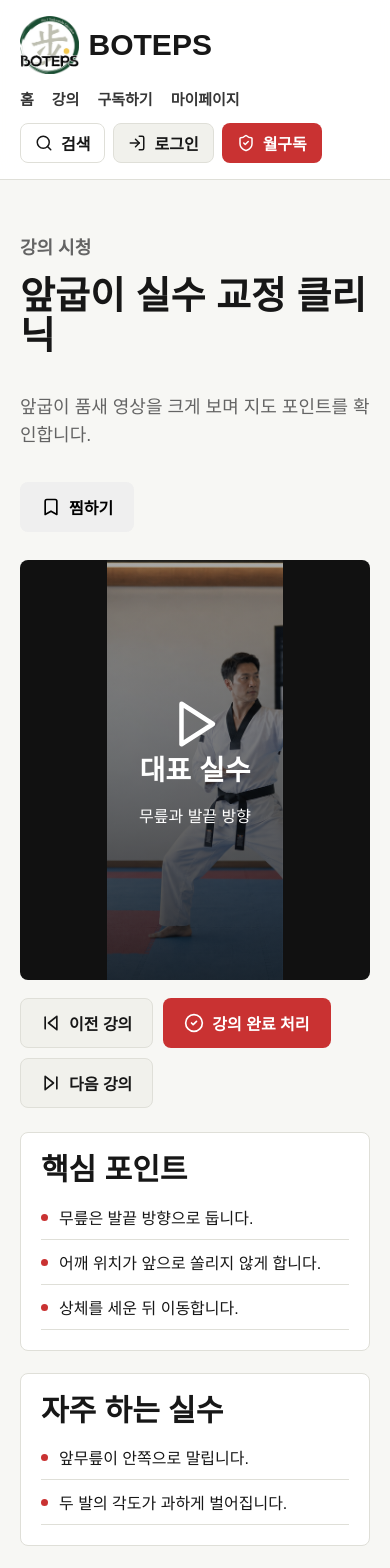
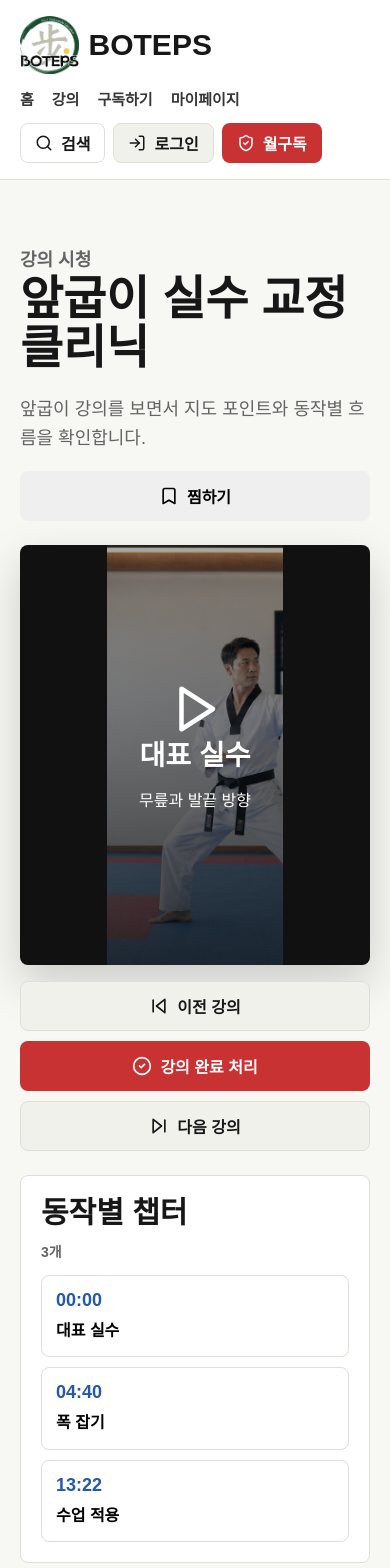
Before and after one commit to boteps4120-alt/botepswep, a Next.js app: page /watch/front-stance-correction in a window 390 px wide. Shown: the top 1568 px of the page. Built offline with nearby package versions, Linux system fonts and the light colour scheme; no server answers; the database is empty.

Commit message:
Polish course detail and watch pages

```diff
--- a/app/globals.css
+++ b/app/globals.css
@@ -610,6 +610,10 @@ h3 {
   max-width: 1360px;
 }
 
+.course-detail-shell {
+  max-width: 1240px;
+}
+
 .page-title {
   display: grid;
   gap: 14px;
@@ -715,6 +719,179 @@ h3 {
   display: grid;
   gap: 28px;
   grid-template-columns: minmax(0, 1.15fr) 380px;
+}
+
+.detail-hero {
+  align-items: stretch;
+  display: grid;
+  gap: 28px;
+  grid-template-columns: minmax(0, 0.92fr) minmax(420px, 1.08fr);
+  margin-bottom: 28px;
+}
+
+.detail-hero-copy {
+  align-content: center;
+  display: grid;
+  gap: 18px;
+}
+
+.detail-hero-copy h1 {
+  font-size: clamp(42px, 6vw, 72px);
+  line-height: 1.02;
+}
+
+.detail-hero-copy p {
+  color: var(--muted);
+  font-size: 18px;
+  line-height: 1.7;
+  margin: 0;
+}
+
+.detail-hero-media {
+  aspect-ratio: 16 / 9;
+  border: 1px solid var(--line);
+  border-radius: 8px;
+  box-shadow: 0 18px 42px rgba(20, 25, 35, 0.12);
+  overflow: hidden;
+  position: relative;
+}
+
+.detail-hero-media::after {
+  background: linear-gradient(180deg, transparent 50%, rgba(0, 0, 0, 0.62));
+  content: "";
+  inset: 0;
+  position: absolute;
+}
+
+.detail-hero-media span {
+  background: rgba(255, 255, 255, 0.94);
+  border-radius: 8px;
+  bottom: 16px;
+  font-weight: 900;
+  left: 16px;
+  padding: 8px 12px;
+  position: absolute;
+  z-index: 2;
+}
+
+.detail-chip-row {
+  display: flex;
+  flex-wrap: wrap;
+  gap: 8px;
+}
+
+.detail-chip-row span {
+  align-items: center;
+  background: var(--surface);
+  border: 1px solid var(--line);
+  border-radius: 999px;
+  color: var(--ink);
+  display: inline-flex;
+  font-size: 14px;
+  font-weight: 900;
+  gap: 6px;
+  min-height: 38px;
+  padding: 0 12px;
+}
+
+.detail-content-grid {
+  display: grid;
+  gap: 18px;
+  grid-template-columns: repeat(2, minmax(0, 1fr));
+  margin-top: 28px;
+}
+
+.panel-heading-row {
+  align-items: center;
+  display: flex;
+  gap: 12px;
+  justify-content: space-between;
+  margin-bottom: 14px;
+}
+
+.panel-heading-row h2 {
+  font-size: clamp(30px, 4vw, 44px);
+}
+
+.panel-heading-row span {
+  color: var(--muted);
+  font-size: 14px;
+  font-weight: 900;
+}
+
+.lesson-list {
+  display: grid;
+  gap: 8px;
+  list-style: none;
+  margin: 0;
+  padding: 0;
+}
+
+.lesson-list li {
+  align-items: center;
+  background: #f8f8f4;
+  border: 1px solid var(--line);
+  border-radius: 8px;
+  display: grid;
+  gap: 12px;
+  grid-template-columns: 58px 1fr;
+  min-height: 54px;
+  padding: 11px 13px;
+}
+
+.lesson-list strong {
+  color: var(--red);
+  font-weight: 900;
+}
+
+.lesson-list span {
+  font-weight: 800;
+  line-height: 1.45;
+}
+
+.detail-learning-panel {
+  align-items: start;
+  display: grid;
+  gap: 18px;
+  grid-template-columns: minmax(0, 0.9fr) minmax(0, 1.1fr);
+  margin-top: 18px;
+}
+
+.detail-learning-panel p {
+  color: var(--muted);
+  line-height: 1.7;
+  margin: 8px 0 0;
+}
+
+.detail-check-list {
+  display: grid;
+  gap: 8px;
+  list-style: none;
+  margin: 0;
+  padding: 0;
+}
+
+.detail-check-list li {
+  align-items: center;
+  background: #f8f8f4;
+  border: 1px solid var(--line);
+  border-radius: 8px;
+  display: flex;
+  gap: 10px;
+  font-weight: 900;
+  min-height: 48px;
+  padding: 10px 12px;
+}
+
+.detail-check-list svg {
+  color: var(--teal);
+  flex: 0 0 auto;
+}
+
+.related-course-section {
+  padding-left: 0;
+  padding-right: 0;
+  padding-bottom: 0;
 }
 
 .detail-media {
@@ -775,6 +952,26 @@ h3 {
   grid-template-columns: minmax(0, 1fr);
 }
 
+.watch-title-row {
+  align-items: end;
+  display: grid;
+  gap: 18px;
+  grid-template-columns: minmax(0, 1fr) auto;
+  margin-bottom: 24px;
+}
+
+.watch-title-row h1 {
+  font-size: clamp(38px, 5vw, 64px);
+  line-height: 1.05;
+}
+
+.watch-title-row p {
+  color: var(--muted);
+  font-size: 18px;
+  line-height: 1.6;
+  margin: 12px 0 0;
+}
+
 .video-shell {
   align-items: center;
   background: #111;
@@ -783,6 +980,10 @@ h3 {
   display: flex;
   justify-content: center;
   overflow: hidden;
+}
+
+.watch-page-shell > .video-shell {
+  box-shadow: 0 18px 46px rgba(0, 0, 0, 0.18);
 }
 
 .video-shell.portrait {
@@ -803,7 +1004,7 @@ h3 {
 }
 
 .boteps-video-player.portrait {
-  min-height: min(84vh, 760px);
+  min-height: min(82vh, 820px);
 }
 
 .fake-video {
@@ -832,15 +1033,15 @@ h3 {
 
 .real-video.landscape {
   aspect-ratio: 16 / 9;
-  max-height: 70vh;
+  max-height: 74vh;
   width: 100%;
 }
 
 .real-video.portrait {
   aspect-ratio: 9 / 16;
-  max-height: 84vh;
-  min-height: min(84vh, 620px);
-  width: min(100%, 640px);
+  max-height: 82vh;
+  min-height: min(82vh, 680px);
+  width: min(100%, 720px);
 }
 
 .boteps-video-controls {
@@ -919,6 +1120,55 @@ h3 {
 .video-control-button.icon-only {
   padding: 0;
   width: 44px;
+}
+
+.watch-action-row {
+  display: flex;
+  flex-wrap: wrap;
+  gap: 10px;
+  justify-content: center;
+  margin-top: 16px;
+}
+
+.watch-chapter-panel,
+.watch-learning-grid,
+.watch-deduction-panel {
+  margin-top: 24px;
+}
+
+.chapter-strip {
+  display: grid;
+  gap: 10px;
+  grid-template-columns: repeat(auto-fit, minmax(220px, 1fr));
+}
+
+.chapter-pill {
+  align-items: start;
+  background: #fff;
+  border: 1px solid var(--line);
+  border-radius: 8px;
+  cursor: pointer;
+  display: grid;
+  gap: 8px;
+  min-height: 82px;
+  padding: 14px;
+  text-align: left;
+}
+
+.chapter-pill:hover {
+  border-color: rgba(201, 50, 50, 0.42);
+  box-shadow: 0 10px 22px rgba(20, 25, 35, 0.08);
+}
+
+.chapter-pill strong {
+  color: var(--blue);
+  font-size: 18px;
+  font-weight: 900;
+}
+
+.chapter-pill span {
+  font-weight: 900;
+  line-height: 1.45;
 }
 
 .progress-track {
@@ -1656,8 +1906,12 @@ th {
 
   .intro-band,
   .workflow-band,
+  .detail-hero,
+  .detail-content-grid,
+  .detail-learning-panel,
   .detail-grid,
   .watch-layout,
+  .watch-title-row,
   .dashboard-grid,
   .admin-grid,
   .subscribe-grid,
@@ -1690,6 +1944,10 @@ th {
     align-items: flex-start;
     flex-direction: column;
   }
+
+  .watch-title-row {
+    align-items: start;
+  }
 }
 
 @media (max-width: 640px) {
@@ -1750,4 +2008,42 @@ th {
   .icon-button span {
     white-space: nowrap;
   }
-}
+
+  .detail-hero-copy h1,
+  .watch-title-row h1 {
+    font-size: clamp(36px, 12vw, 52px);
+  }
+
+  .detail-hero {
+    gap: 20px;
+  }
+
+  .detail-hero-media {
+    min-height: 220px;
+  }
+
+  .panel-heading-row {
+    align-items: flex-start;
+    flex-direction: column;
+  }
+
+  .lesson-list li {
+    grid-template-columns: 50px 1fr;
+  }
+
+  .watch-action-row .icon-button {
+    flex: 1 1 100%;
+  }
+
+  .boteps-video-controls {
+    padding: 10px;
+  }
+
+  .video-control-row {
+    flex-wrap: wrap;
+  }
+
+  .video-play-button {
+    min-width: 110px;
+  }
+}
--- a/app/watch/[slug]/watch-player.tsx
+++ b/app/watch/[slug]/watch-player.tsx
@@ -3,7 +3,7 @@
 import Link from "next/link";
 import { CheckCircle2, Maximize2, Pause, Play, RotateCcw, RotateCw, SkipBack, SkipForward } from "lucide-react";
 import { BookmarkButton } from "@/components/bookmark-button";
-import type { Course } from "@/lib/data";
+import type { Chapter, Course } from "@/lib/data";
 import { useEffect, useRef, useState, useTransition } from "react";
 import { saveWatchProgress, trackCourseEvent } from "../actions";
 
@@ -15,7 +15,7 @@ type WatchPlayerProps = {
 
 export function WatchPlayer({ course, initialBookmarked = false, nextCourse }: WatchPlayerProps) {
   const videoRef = useRef<HTMLVideoElement>(null);
-  const activeChapter = course.chapters[0];
+  const firstChapter = course.chapters[0] ?? { title: "강의 시작", time: "00:00", seconds: 0, cue: "영상을 재생해 학습을 시작하세요." };
   const [, startTransition] = useTransition();
   const [isPlaying, setIsPlaying] = useState(false);
   const [currentTime, setCurrentTime] = useState(0);
@@ -63,7 +63,7 @@ export function WatchPlayer({ course, initialBookmarked = false, nextCourse }: W
       hls = new Hls();
       hls.on(Hls.Events.ERROR, (_, data) => {
         if (!data.fatal) return;
-        setVideoError("Gumlet HLS 원본에 접근할 수 없습니다. 영상의 HLS 공개/처리 상태를 확인해주세요.");
+        setVideoError("영상 원본을 직접 불러오지 못해 Gumlet 플레이어로 전환합니다.");
         if (course.embedUrl) setUseEmbedFallback(true);
       });
       hls.loadSource(course.videoUrl!);
@@ -76,13 +76,13 @@ export function WatchPlayer({ course, initialBookmarked = false, nextCourse }: W
   }, [course.embedUrl, course.videoUrl, useEmbedFallback]);
 
   useEffect(() => {
-    persistProgress(Math.max(1, course.progress), activeChapter.seconds);
+    persistProgress(Math.max(1, course.progress), firstChapter.seconds);
     // 시청 페이지 진입 시 이어보기 목록에 반영합니다.
     // eslint-disable-next-line react-hooks/exhaustive-deps
   }, [course.slug]);
 
   function completeCourse() {
-    persistProgress(100, activeChapter.seconds, true);
+    persistProgress(100, Math.floor(currentTime || firstChapter.seconds), true);
   }
 
   function handlePlayStart() {
@@ -121,6 +121,13 @@ export function WatchPlayer({ course, initialBookmarked = false, nextCourse }: W
     setCurrentTime(nextTime);
   }
 
+  function seekToChapter(chapter: Chapter) {
+    const video = videoRef.current;
+    if (!video) return;
+    video.currentTime = chapter.seconds;
+    setCurrentTime(chapter.seconds);
+  }
+
   function openFullscreen() {
     const video = videoRef.current;
     if (!video) return;
@@ -128,23 +135,21 @@ export function WatchPlayer({ course, initialBookmarked = false, nextCourse }: W
   }
 
   function handleVideoError() {
-    setVideoError("영상 원본을 불러오지 못했습니다. Gumlet HLS URL 또는 영상 처리 상태를 확인해주세요.");
+    setVideoError("영상 원본을 직접 불러오지 못해 Gumlet 플레이어로 전환합니다.");
     if (course.embedUrl) setUseEmbedFallback(true);
   }
 
   return (
     <section className="page-shell watch-page-shell">
-      <div className="page-title">
+      <div className="watch-title-row">
+        <div>
           <p className="eyebrow">강의 시청</p>
           <h1>{course.title}</h1>
-        <p>{course.poomsae} 품새 영상을 크게 보며 지도 포인트를 확인합니다.</p>
-        <div className="form-actions">
+          <p>{course.poomsae} 강의를 보면서 지도 포인트와 동작별 흐름을 확인합니다.</p>
+        </div>
         <BookmarkButton slug={course.slug} initialBookmarked={initialBookmarked} size="large" />
       </div>
-      </div>
 
-      <div className="watch-layout">
-        <div>
       <div className={`video-shell ${isPortrait ? "portrait" : "landscape"}`}>
         {course.videoUrl && !useEmbedFallback ? (
           <div className={`boteps-video-player ${isPortrait ? "portrait" : "landscape"}`}>
@@ -208,19 +213,19 @@ export function WatchPlayer({ course, initialBookmarked = false, nextCourse }: W
           <div className="fake-video">
             <div>
               <Play size={54} />
-                  <h2>{activeChapter.title}</h2>
-                  <p>{activeChapter.cue}</p>
+              <h2>{firstChapter.title}</h2>
+              <p>{firstChapter.cue}</p>
             </div>
           </div>
         )}
       </div>
 
-          <div className="form-actions">
-            <button className="icon-button subtle large">
+      <div className="watch-action-row">
+        <button className="icon-button subtle large" type="button">
           <SkipBack size={20} />
           <span>이전 강의</span>
         </button>
-            <button className="icon-button primary large" onClick={completeCourse}>
+        <button className="icon-button primary large" type="button" onClick={completeCourse}>
           <CheckCircle2 size={20} />
           <span>강의 완료 처리</span>
         </button>
@@ -229,10 +234,25 @@ export function WatchPlayer({ course, initialBookmarked = false, nextCourse }: W
           <span>다음 강의</span>
         </Link>
       </div>
+
+      {course.chapters.length > 0 ? (
+        <section className="player-panel watch-chapter-panel">
+          <div className="panel-heading-row">
+            <h2>동작별 챕터</h2>
+            <span>{course.chapters.length}개</span>
           </div>
+          <div className="chapter-strip">
+            {course.chapters.map((chapter) => (
+              <button className="chapter-pill" key={`${chapter.time}-${chapter.title}`} type="button" onClick={() => seekToChapter(chapter)}>
+                <strong>{chapter.time}</strong>
+                <span>{chapter.title}</span>
+              </button>
+            ))}
           </div>
+        </section>
+      ) : null}
 
-      <div className="dashboard-grid" style={{ marginTop: 24 }}>
+      <div className="dashboard-grid watch-learning-grid">
         <section className="player-panel">
           <h2>핵심 포인트</h2>
           <ul className="bullet-list">
@@ -251,7 +271,7 @@ export function WatchPlayer({ course, initialBookmarked = false, nextCourse }: W
         </section>
       </div>
 
-      <section className="player-panel" style={{ marginTop: 24 }}>
+      <section className="player-panel watch-deduction-panel">
         <h2>감점 요소</h2>
         <ul className="bullet-list">
           {course.deductions.map((deduction) => (
```
Also changed, not shown: app/courses/[slug]/page.tsx (+72 -49 lines). Lines whose indentation alone changed are shown as unchanged.
